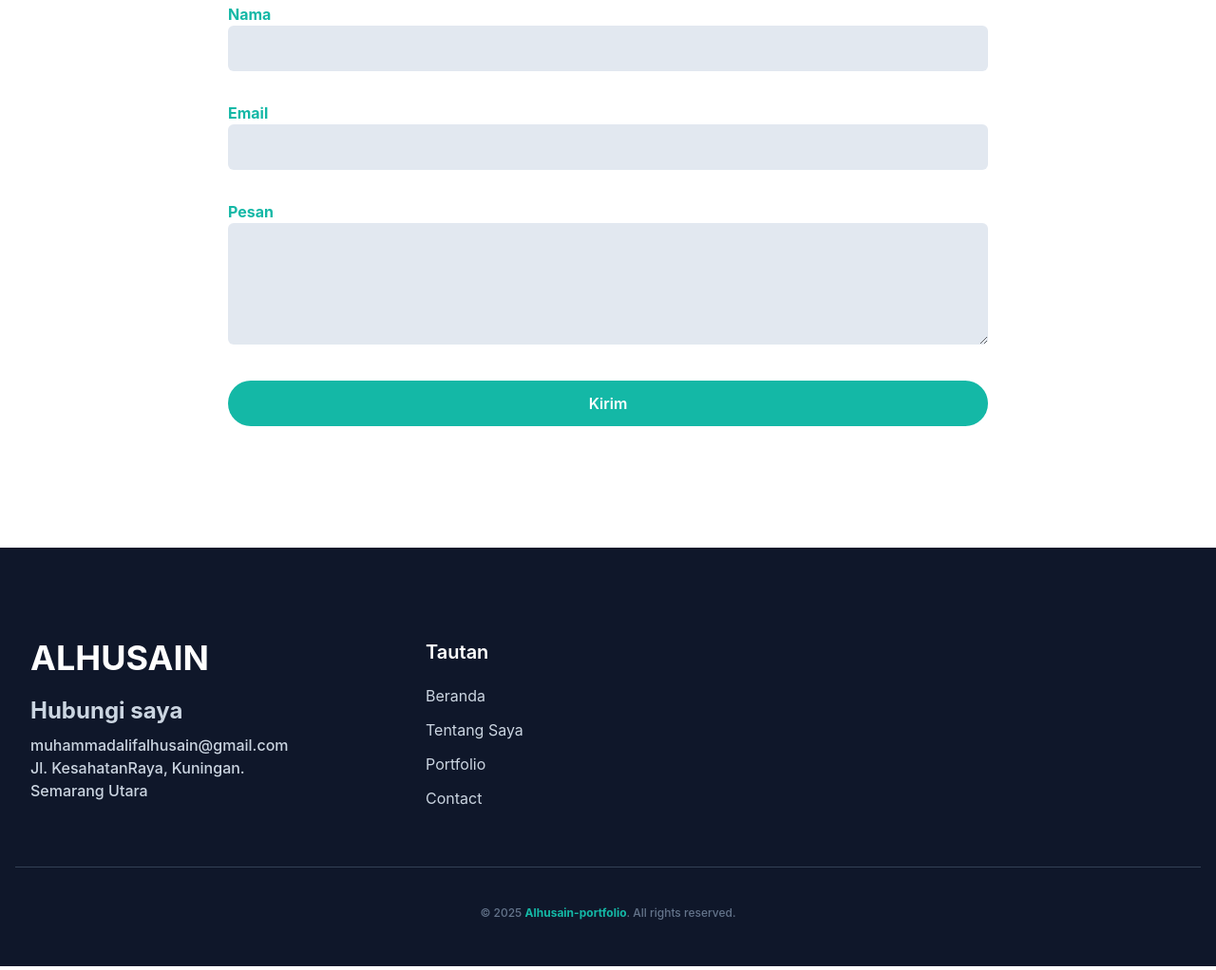
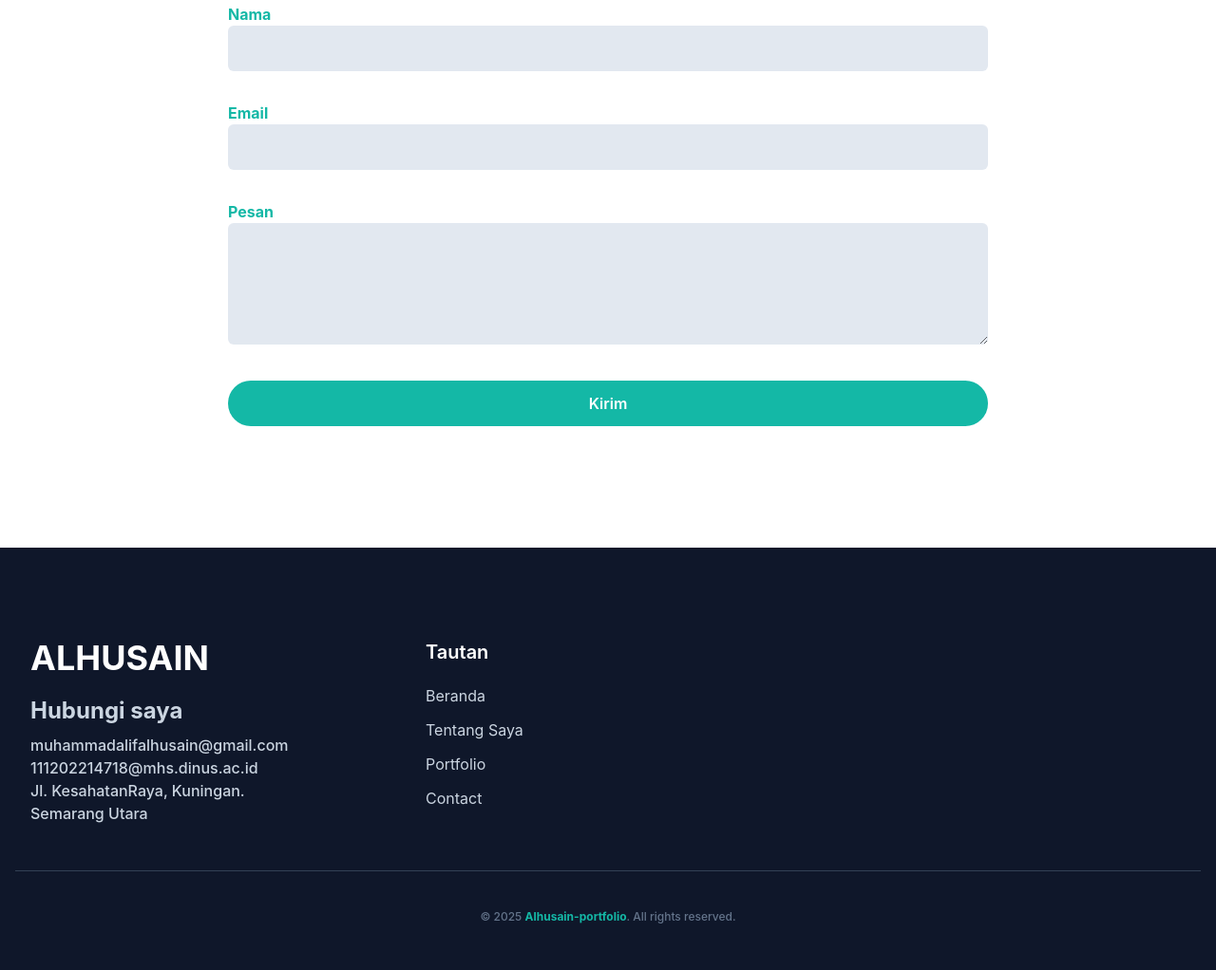
Before and after one commit to muhammadalifalhusain/portfolio, a website: page index.html in a window 1280 px wide. Shown: the part 4391-5413 px from the top of the page at 95% size. Drawn offline with Linux system fonts and the light colour scheme.

Commit message:
add email

```diff
--- a/index.html
+++ b/index.html
@@ -269,6 +269,7 @@
                     <h2 class="mb-5 text-4xl font-bold text-white">ALHUSAIN</h2>
                     <h3 class="mb-2 text-2xl font-bold">Hubungi saya</h3>
                     <p>muhammadalifalhusain@gmail.com</p>
+                    <p>111202214718@mhs.dinus.ac.id</p>
                     <p>Jl. KesahatanRaya, Kuningan.</p>
                     <p>Semarang Utara</p>
                 </div>
```
